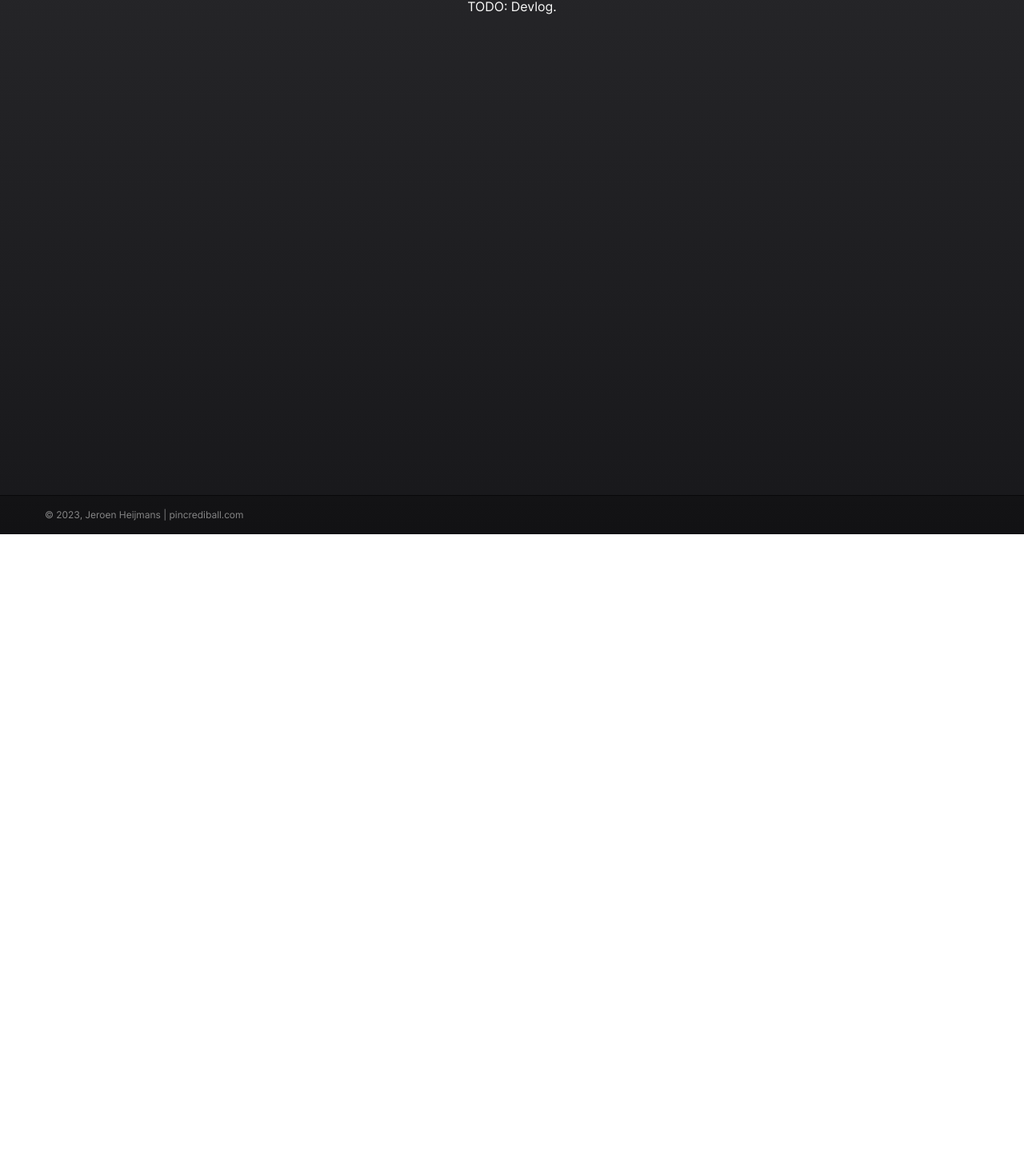
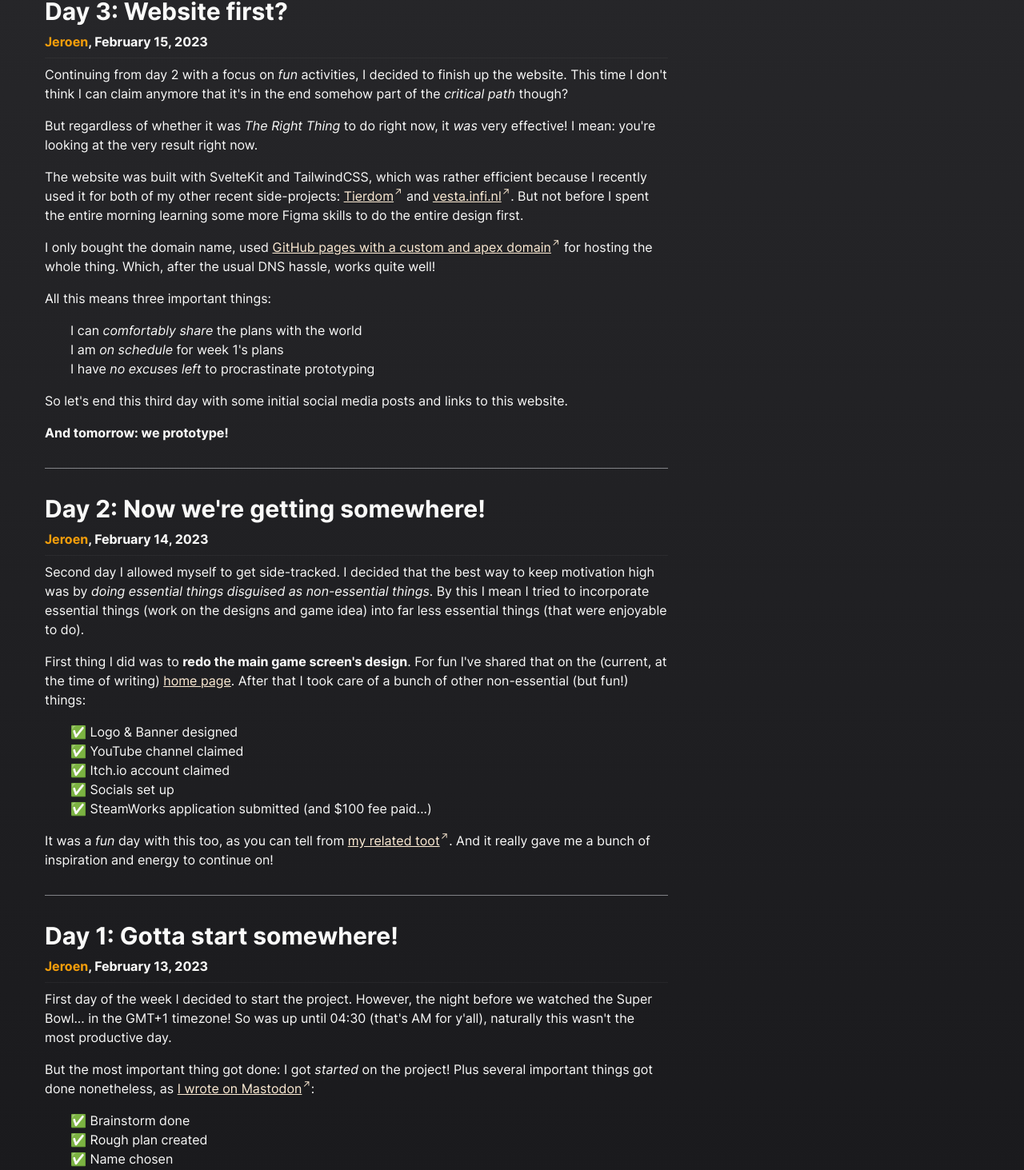
Before and after one commit to pincrediball/pincrediball.com, a SvelteKit app: page /devlog in a window 1280 px wide. Shown: the part 132-1595 px from the top of the page at 80% size. Before the commit the page ends 800 px from the top, so only its background shows below. Built offline with nearby package versions, Linux system fonts and the light colour scheme.

Commit message:
Set up devlog

```diff
--- a/src/app.css
+++ b/src/app.css
@@ -1,6 +1,12 @@
 @tailwind base;
 @tailwind components;
 @tailwind utilities;
+
+@layer components {
+  .a-internal {
+    @apply underline text-orange-100 hover:text-orange-500;
+  }
+}
 
 ::-webkit-scrollbar {
   width: 10px;
--- a/src/lib/components/A.svelte
+++ b/src/lib/components/A.svelte
@@ -4,7 +4,7 @@
 
 <!-- prettier-ignore -->
 <a
-  class="hover:text-orange-400"
+  class="text-orange-100 hover:text-orange-400"
   target="_blank"
   rel="noreferrer"
   {href}><span class="underline"
--- a/src/lib/components/StayUpToDate.svelte
+++ b/src/lib/components/StayUpToDate.svelte
@@ -9,8 +9,8 @@
   </p>
   <ul class="list-disc mt-4 text-xl">
     <li class="ml-8">
-      <a href="/devlog" class="underline hover:text-orange-500">Regularly check the devlog</a> (sorry,
-      no RSS yet; please use socials for notifications)
+      <a href="/devlog" class="a-internal">Regularly check the devlog</a> (sorry, no RSS yet; please
+      use socials for notifications)
     </li>
     <li class="ml-8">
       <A href="https://mastodon.social/@pincrediball">Follow @Pincrediball@mastdon.social</A>
--- a/src/routes/+page.svelte
+++ b/src/routes/+page.svelte
@@ -62,9 +62,8 @@
   </p>
   <p class="mt-4 text-xl">
     The process is largely out in the open though! So that's something to enjoy already. Here's the
-    initial design, but be sure to <a href="/devlog" class="underline hover:text-orange-500"
-      >check the devlog</a
-    > for more frequent updates.
+    initial design, but be sure to <a href="/devlog" class="a-internal">check the devlog</a> for more
+    frequent updates.
   </p>
   <img
     src="/img/v2023-02-14a-tipm-design.png"
--- a/src/routes/devlog/+page.svelte
+++ b/src/routes/devlog/+page.svelte
@@ -1 +1,124 @@
-<div class="max-w-page mx-auto p-4 py-8 md:pt-16">TODO: Devlog.</div>
+<script lang="ts">
+  import A from '$lib/components/A.svelte';
+
+  let posts = [
+    {
+      timestamp: '2023-02-14T23:00:00.000',
+      title: 'Day 1: Gotta start somewhere!',
+      text: 'Text text text.',
+    },
+  ];
+</script>
+
+<div class="w-[1200px] max-w-full mx-auto px-4 py-16">
+  <div class="flex flex-wrap w-full gap-4">
+    <div class="w-full md:w-2/3">
+      <div>
+        <h2 class="font-bold text-3xl">Day 3: Website first?</h2>
+        <h3 class="font-bold mt-2">
+          <span class="text-amber-500">Jeroen</span>, February 15, 2023
+        </h3>
+        <hr class="mt-2 opacity-5" />
+        <p class="mt-2">
+          Continuing from day 2 with a focus on <em>fun</em> activities, I decided to finish up the
+          website. This time I don't think I can claim anymore that it's in the end somehow part of
+          the <em>critical path</em> though?
+        </p>
+        <p class="mt-4">
+          But regardless of whether it was <em>The Right Thing</em> to do right now, it <em>was</em>
+          very effective! I mean: you're looking at the very result right now.
+        </p>
+        <p class="mt-4">
+          The website was built with SvelteKit and TailwindCSS, which was rather efficient because I
+          recently used it for both of my other recent side-projects: <A
+            href="https://tierdom.jeroenheijmans.nl">Tierdom</A
+          > and <A href="https://vesta.infi.nl">vesta.infi.nl</A>. But not before I spent the entire
+          morning learning some more Figma skills to do the entire design first.
+        </p>
+        <p class="mt-4">
+          I only bought the domain name, used <A
+            href="https://docs.github.com/en/pages/configuring-a-custom-domain-for-your-github-pages-site/about-custom-domains-and-github-pages#using-an-apex-domain-for-your-github-pages-site"
+            >GitHub pages with a custom and apex domain</A
+          > for hosting the whole thing. Which, after the usual DNS hassle, works quite well!
+        </p>
+        <p class="mt-4">All this means three important things:</p>
+        <ul class="mt-4">
+          <li class="ml-8">I can <em>comfortably share</em> the plans with the world</li>
+          <li class="ml-8">I am <em>on schedule</em> for week 1's plans</li>
+          <li class="ml-8">I have <em>no excuses left</em> to procrastinate prototyping</li>
+        </ul>
+        <p class="mt-4">
+          So let's end this third day with some initial social media posts and links to this
+          website.
+        </p>
+        <p class="mt-4"><strong>And tomorrow: we prototype!</strong></p>
+      </div>
+
+      <hr class="opacity-50 my-8" />
+
+      <div>
+        <h2 class="font-bold text-3xl">Day 2: Now we're getting somewhere!</h2>
+        <h3 class="font-bold mt-2">
+          <span class="text-amber-500">Jeroen</span>, February 14, 2023
+        </h3>
+        <hr class="mt-2 opacity-5" />
+        <p class="mt-2">
+          Second day I allowed myself to get side-tracked. I decided that the best way to keep
+          motivation high was by <em>doing essential things disguised as non-essential things</em>.
+          By this I mean I tried to incorporate essential things (work on the designs and game idea)
+          into far less essential things (that were enjoyable to do).
+        </p>
+        <p class="mt-4">
+          First thing I did was to <strong>redo the main game screen's design</strong>. For fun I've
+          shared that on the (current, at the time of writing)
+          <a href="/" class="a-internal">home page</a>. After that I took care of a bunch of other
+          non-essential (but fun!) things:
+        </p>
+        <ul class="mt-4">
+          <li class="ml-8">✅ Logo &amp; Banner designed</li>
+          <li class="ml-8">✅ YouTube channel claimed</li>
+          <li class="ml-8">✅ Itch.io account claimed</li>
+          <li class="ml-8">✅ Socials set up</li>
+          <li class="ml-8">✅ SteamWorks application submitted (and $100 fee paid...)</li>
+        </ul>
+        <p class="mt-4">
+          It was a <em>fun</em> day with this too, as you can tell from <A
+            href="https://mastodon.social/@jeroenheijmans/109865321998439644">my related toot</A
+          >. And it really gave me a bunch of inspiration and energy to continue on!
+        </p>
+      </div>
+
+      <hr class="opacity-50 my-8" />
+
+      <div>
+        <h2 class="font-bold text-3xl">Day 1: Gotta start somewhere!</h2>
+        <h3 class="font-bold mt-2">
+          <span class="text-amber-500">Jeroen</span>, February 13, 2023
+        </h3>
+        <hr class="mt-2 opacity-5" />
+        <p class="mt-2">
+          First day of the week I decided to start the project. However, the night before we watched
+          the Super Bowl... in the GMT+1 timezone! So was up until 04:30 (that's AM for y'all),
+          naturally this wasn't the most productive day.
+        </p>
+        <p class="mt-4">
+          But the most important thing got done: I got <em>started</em> on the project! Plus several
+          important things got done nonetheless, as <A
+            href="https://mastodon.social/@jeroenheijmans/109859902264743330">I wrote on Mastodon</A
+          >:
+        </p>
+        <ul class="mt-4">
+          <li class="ml-8">✅ Brainstorm done</li>
+          <li class="ml-8">✅ Rough plan created</li>
+          <li class="ml-8">✅ Name chosen</li>
+          <li class="ml-8">✅ Domain bought!</li>
+          <li class="ml-8">✅ GitHub org and repo's claimed</li>
+          <li class="ml-8">✅ Social media names claimed</li>
+          <li class="ml-8">✅ Game loop basics designed</li>
+          <li class="ml-8">✅ Initial designs</li>
+        </ul>
+        <p class="mt-4">In the end would call day 1 a success!</p>
+      </div>
+    </div>
+  </div>
+</div>
```
